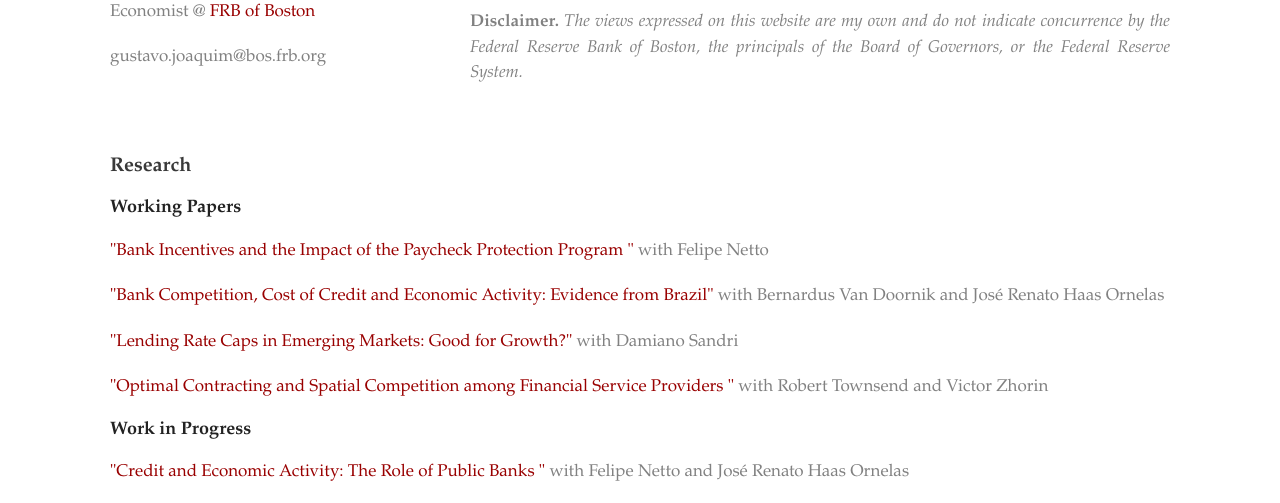
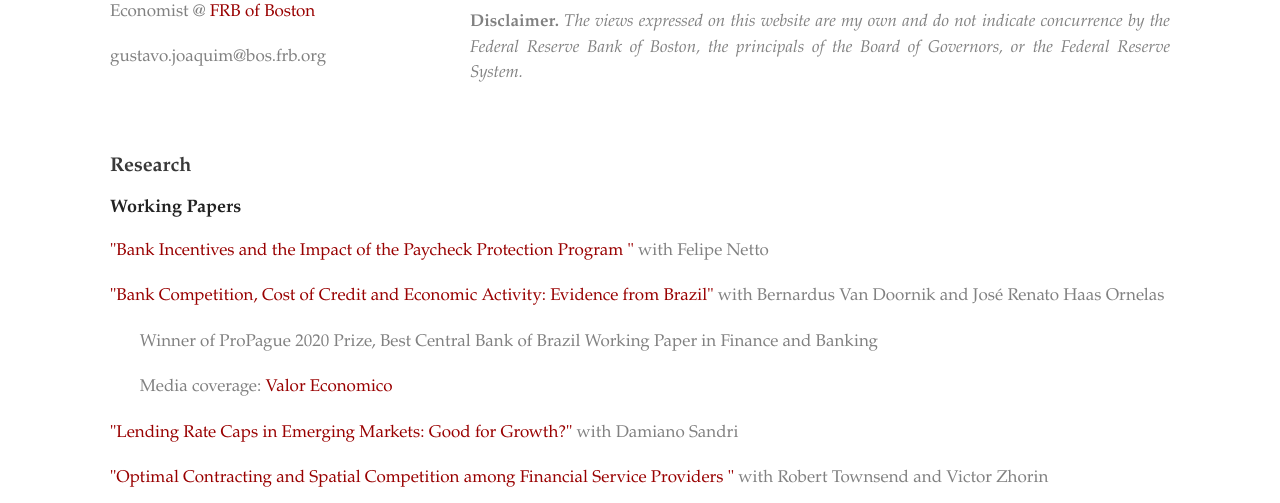
Before and after one commit to gustavopgj/gustavopgj.github.io, a plain HTML site: page index.html in a window 1280 px wide. Shown: the part 277-780 px from the top of the page. Drawn offline with Linux system fonts and the light colour scheme.

Commit message:
CV + media coverage

```diff
--- a/index.html
+++ b/index.html
@@ -29,7 +29,7 @@
          <h3><a id="updates" class="anchor" href="#updates" aria-hidden="true"><span class="octicon octicon-link"></span></a>Welcome</h3>
 
        	<p>  I am an Economist in the Research Department of the <a href="https://www.bostonfed.org/">Federal Reserve Bank of Boston</a>. My work is primarily in finance, with a focus on banking and financial institutions. I completed my Ph.D. from MIT in 2020.	<p>
-        	<p>   Here is a link to my  <a href="https://gustavopgj.github.io/cv.pdf">CV</a>.	<p>
+        	<p>   Here is a link to my  <a href="https://gustavopgj.github.io/CV_2020.pdf">CV</a>.	<p>
 
             <p>  <b>  Disclaimer. </b> <i> The views expressed on this website are my own and do not indicate concurrence by the Federal Reserve Bank of Boston, the principals of the Board of Governors, or the Federal Reserve System.  </i> </p>
 
@@ -47,13 +47,17 @@
           <p>  <a href="https://gustavopgj.github.io/PPPDesign.pdf">"Bank Incentives and the Impact of the Paycheck Protection Program "</a> with Felipe Netto</p>
 
           <p>  <a href="https://gustavopgj.github.io/BankComp.pdf">"Bank Competition, Cost of Credit and Economic Activity: Evidence from Brazil"</a> with Bernardus Van Doornik and José Renato Haas Ornelas</p>
+              <p> &emsp; &nbsp;     Winner of ProPague 2020 Prize, Best Central Bank of Brazil Working Paper in Finance and Banking</p>
+              <p>  &emsp; &nbsp;    Media coverage:   <a href="https://valor.globo.com/financas/noticia/2019/10/18/estudo-do-bc-desvenda-peso-da-concentracao-no-spread-bancario.ghtml">Valor Economico</a>
+
+                             </p>
 
           <p>  <a href="https://gustavopgj.github.io/JS.pdf">"Lending Rate Caps in Emerging Markets: Good for Growth?"</a> with Damiano Sandri</p>
 
           <p>  <a href="https://gustavopgj.github.io/JTZ.pdf">"Optimal Contracting and Spatial Competition among Financial Service Providers "</a> with Robert Townsend and Victor Zhorin</p>
 
           <h1><a id="wps" class="anchor" href="#updates" aria-hidden="true"><span class="octicon octicon-link"></span></a>Work  in Progress</h1>
-          <p>  <a href="ssrn">"Credit and Economic Activity:  The Role of Public Banks "</a> with Felipe Netto and José Renato Haas Ornelas</p>
+          <p>  <a href="ssrn">"Credit and Economic Activity:  The Role of Government-Owned Banks "</a> with Felipe Netto and José Renato Haas Ornelas</p>
            <p>   We use a large-scale change in lending policy from state-owned banks in Brazil to understand their effect on access to credit and economic activity at both the micro and macro levels. Starting in March 2012, the Brazilian government attempted to use state-owned banks to induce more lending at lower prices from both state-owned and non-state banks. Specifically, state-owned unexpectedly increased their credit levels by 20% and reduced interest rates by 7 percentage points when compared with private banks.  Using matched detailed administrative data on firms and loans, we theoretically and empirically explore the effect of this policy.   </p>
 
     </section2>
```
Also changed, not shown: 1 other file.
